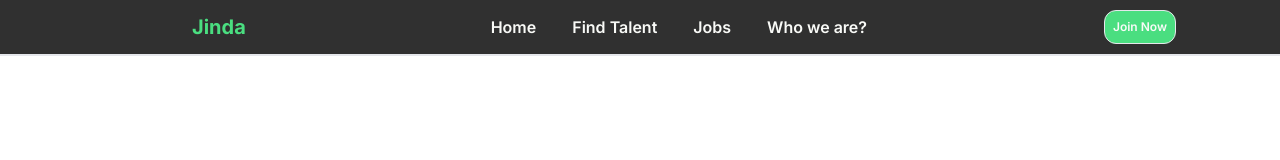
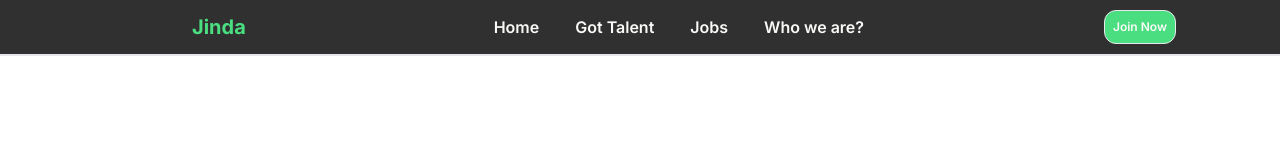
Before and after one commit to macmhonyera/websitenext, a Next.js app: page / in a window 1280 px wide. Shown: the top 160 px of the page. Built offline with nearby package versions, Linux system fonts and the light colour scheme.

Commit message:
change header text

```diff
--- a/src/app/page.tsx
+++ b/src/app/page.tsx
@@ -17,7 +17,7 @@
             href="/find-talent"
             className="text-[#f9faf7] hover:bg-[#4ade80] rounded-md hover:text-black p-2 transition-colors duration-300"
           >
-            Find Talent
+            Got Talent
           </Link>
           <Link href="home" className="text-[#f9faf7] hover:bg-[#4ade80] rounded-md hover:text-black p-2 transition-colors duration-300">Jobs</Link>
           <Link href="home" className="text-[#f9faf7] hover:bg-[#4ade80] rounded-md hover:text-black p-2 transition-colors duration-300">Who we are?</Link>
```
